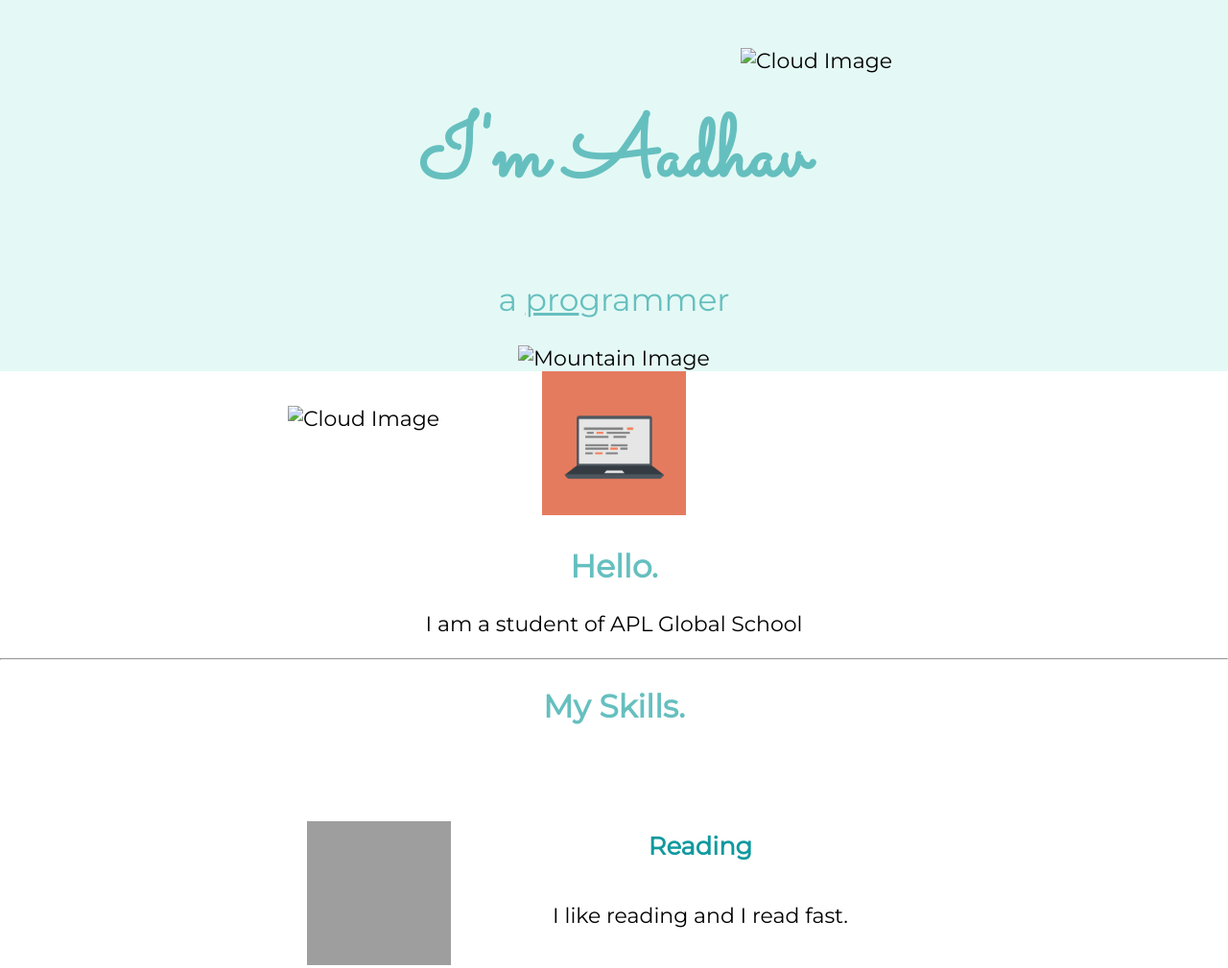
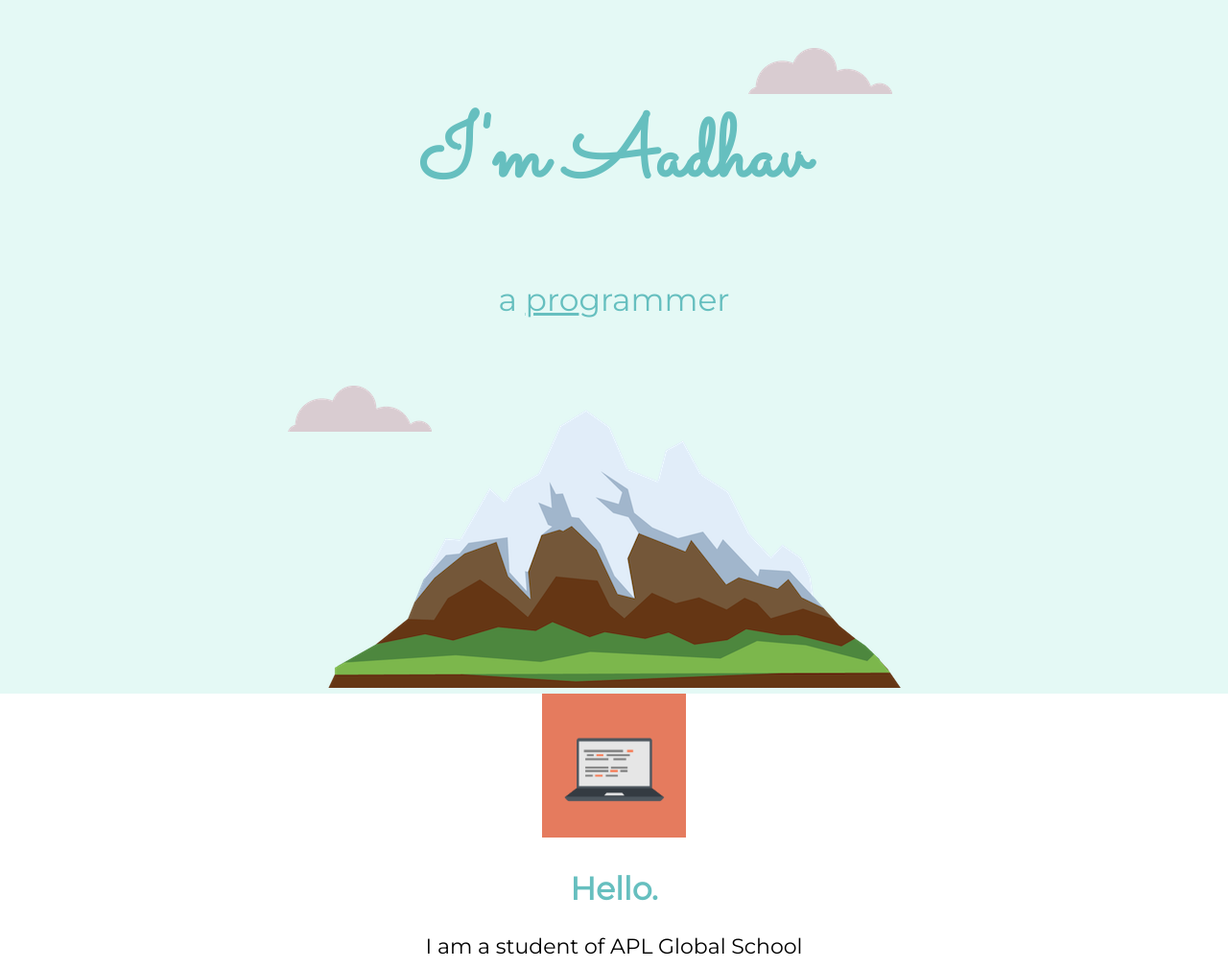
Before and after one commit to Aadhav12/pw, a plain HTML site: page index.html in a window 1280 px wide. Shown: the top 1009 px of the page at 96% size. Drawn offline with Linux system fonts and the light colour scheme; files that its build step writes are made by us from their sources; grey boxes are pictures that could not be loaded; files whose address does not match are found by name; a web font is replaced by a local one.

Commit message:
Update index.html

```diff
--- a/index.html
+++ b/index.html
@@ -9,15 +9,15 @@
   </head>
   <body>
     <div class="top-Container">
-      <img class="top-cloud"src="Images/CSS - My Site Images/cloud.png" alt="Cloud Image">
+      <img class="top-cloud"src="cloud.png" alt="Cloud Image">
       <h1>I'm Aadhav</h1>
       <h2 class="programmer">a <span class="pro">pro</span>grammer</h2>
-      <img class="bottom-cloud" src="Images/CSS - My Site Images/cloud.png" alt="Cloud Image">
-      <img src="Images/CSS - My Site Images/mountain.png" alt="Mountain Image">
+      <img class="bottom-cloud" src="cloud.png" alt="Cloud Image">
+      <img src="mountain.png" alt="Mountain Image">
     </div>
     <div class="middle-container">
       <div class="profile">
-        <img class="profile-pic" src="C:\Users\User\Desktop\Web Development\CSS - My Site\Images\CSS - My Site Images\computer.png" alt="Aadhav-Profile Picture">
+        <img class="profile-pic" src="computer.png" alt="Aadhav-Profile Picture">
         <h2>Hello.</h2>
         <p>I am a student of APL Global School</p>
       </div>
```
